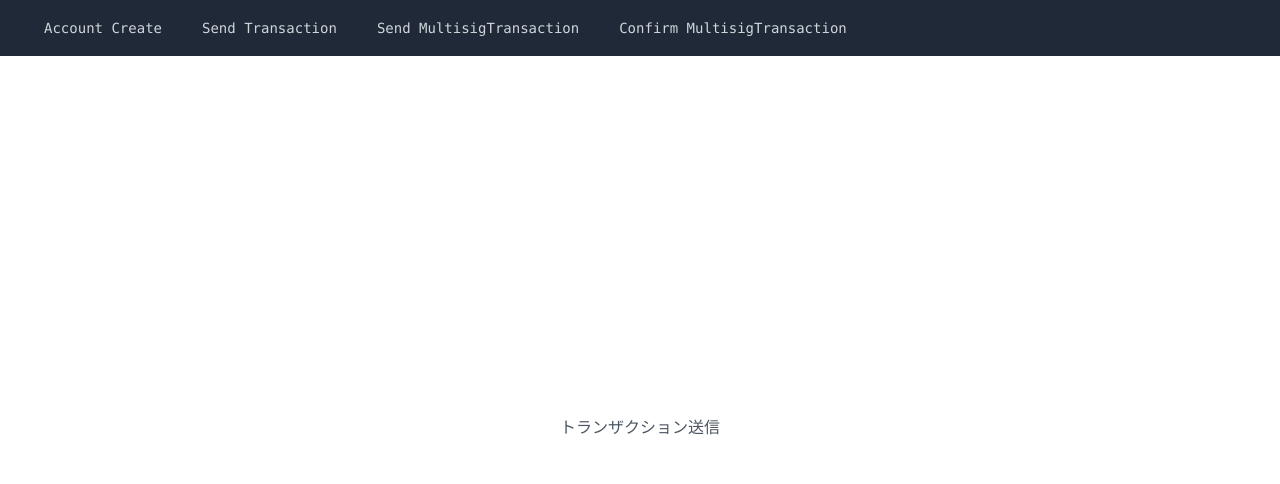
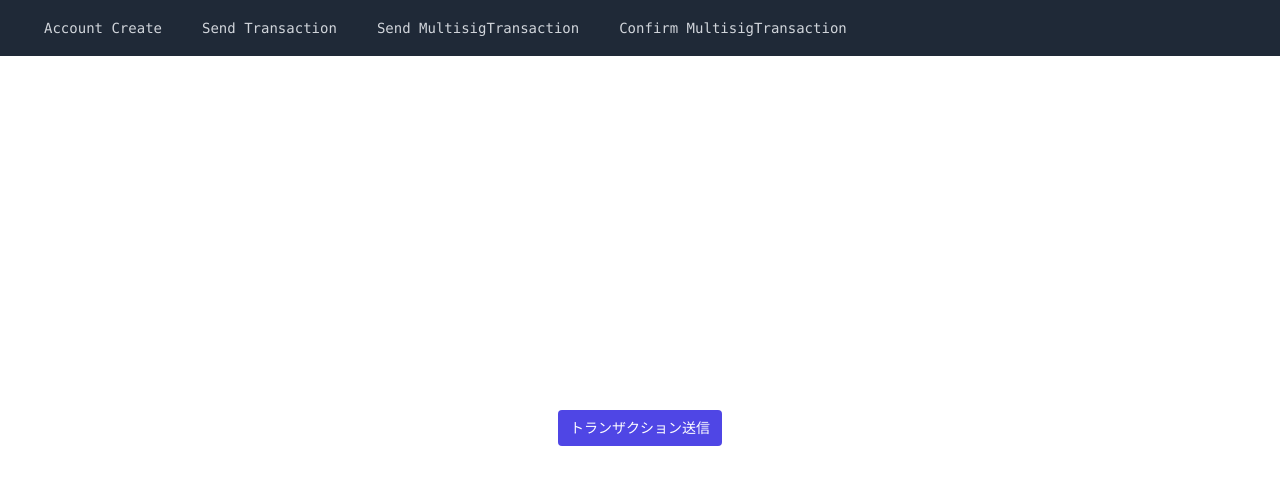
Before and after one commit to kazumasamatsumoto/redux-symbol, a React (Create React App) app: page /send-transaction in a window 1280 px wide. Shown: the top 484 px of the page. Built offline with nearby package versions, Linux system fonts and the light colour scheme.

Commit message:
transaction send

```diff
--- a/src/components/SendTransaction.tsx
+++ b/src/components/SendTransaction.tsx
@@ -1,9 +1,72 @@
 import React from 'react'
+import {
+  Account,
+  Address,
+  Deadline,
+  PlainMessage,
+  RepositoryFactoryHttp,
+  TransferTransaction,
+  UInt64,
+} from 'symbol-sdk'
 
 export const SendTransaction = () => {
+  const example = async (): Promise<void> => {
+    // Network information
+    const nodeUrl = 'http://ngl-dual-101.testnet.symboldev.network:3000'
+    const repositoryFactory = new RepositoryFactoryHttp(nodeUrl)
+    const epochAdjustment = await repositoryFactory
+      .getEpochAdjustment()
+      .toPromise()
+    const networkType = await repositoryFactory.getNetworkType().toPromise()
+    const networkGenerationHash = await repositoryFactory
+      .getGenerationHash()
+      .toPromise()
+    // Returns the network main currency, symbol.xym
+    const { currency } = await repositoryFactory.getCurrencies().toPromise()
+
+    /* start block 01 */
+    // replace with recipient address
+    const rawAddress = 'TBUKFL3BMEXYBDQYBV5Y7UOWNRM3TDRZ4PNFCZQ'
+    const recipientAddress = Address.createFromRawAddress(rawAddress)
+
+    const transferTransaction = TransferTransaction.create(
+      Deadline.create(epochAdjustment),
+      recipientAddress,
+      [currency.createRelative(10)],
+      PlainMessage.create('This is a test message'),
+      networkType,
+      UInt64.fromUint(2000000)
+    )
+    /* end block 01 */
+
+    /* start block 02 */
+    // replace with sender private key
+    const privateKey =
+      '72D29CA347E87A7C4205D90BE51A800931D87402DF34A1FB5BD533BBC623E1A9'
+    const account = Account.createFromPrivateKey(privateKey, networkType)
+    const signedTransaction = account.sign(
+      transferTransaction,
+      networkGenerationHash
+    )
+    console.log('Payload:', signedTransaction.payload)
+    console.log('Transaction Hash:', signedTransaction.hash)
+    /* end block 02 */
+
+    /* start block 03 */
+    const transactionRepository =
+      repositoryFactory.createTransactionRepository()
+    const response = await transactionRepository
+      .announce(signedTransaction)
+      .toPromise()
+    console.log(response)
+    /* end block 03 */
+  }
   return (
-    <div>
+    <button
+      className="text-white bg-indigo-600 hover:bg-indigo-700 rounded py-2 px-3 text-sm"
+      onClick={() => example().then()}
+    >
       トランザクション送信
-    </div>
+    </button>
   )
 }
```
